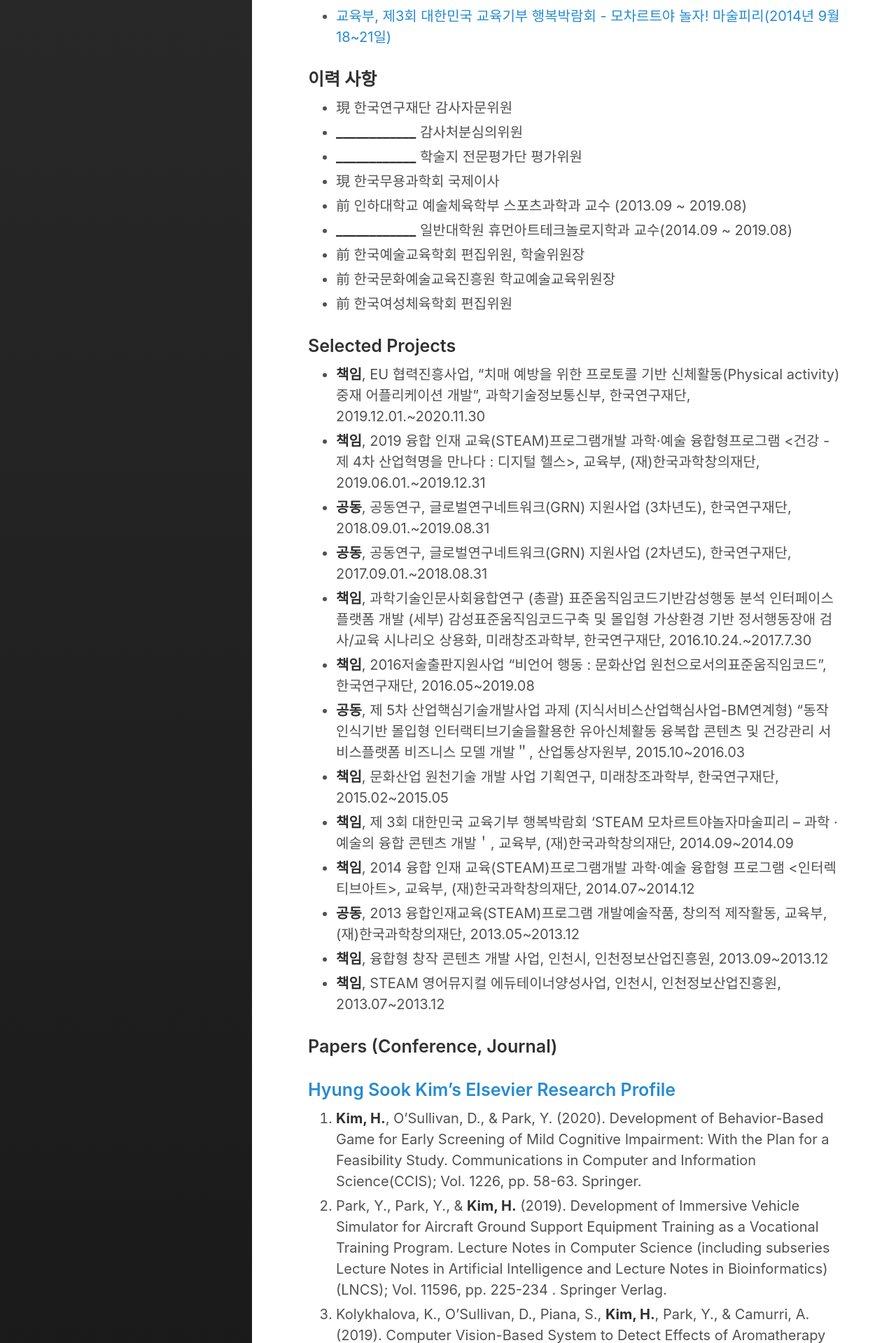
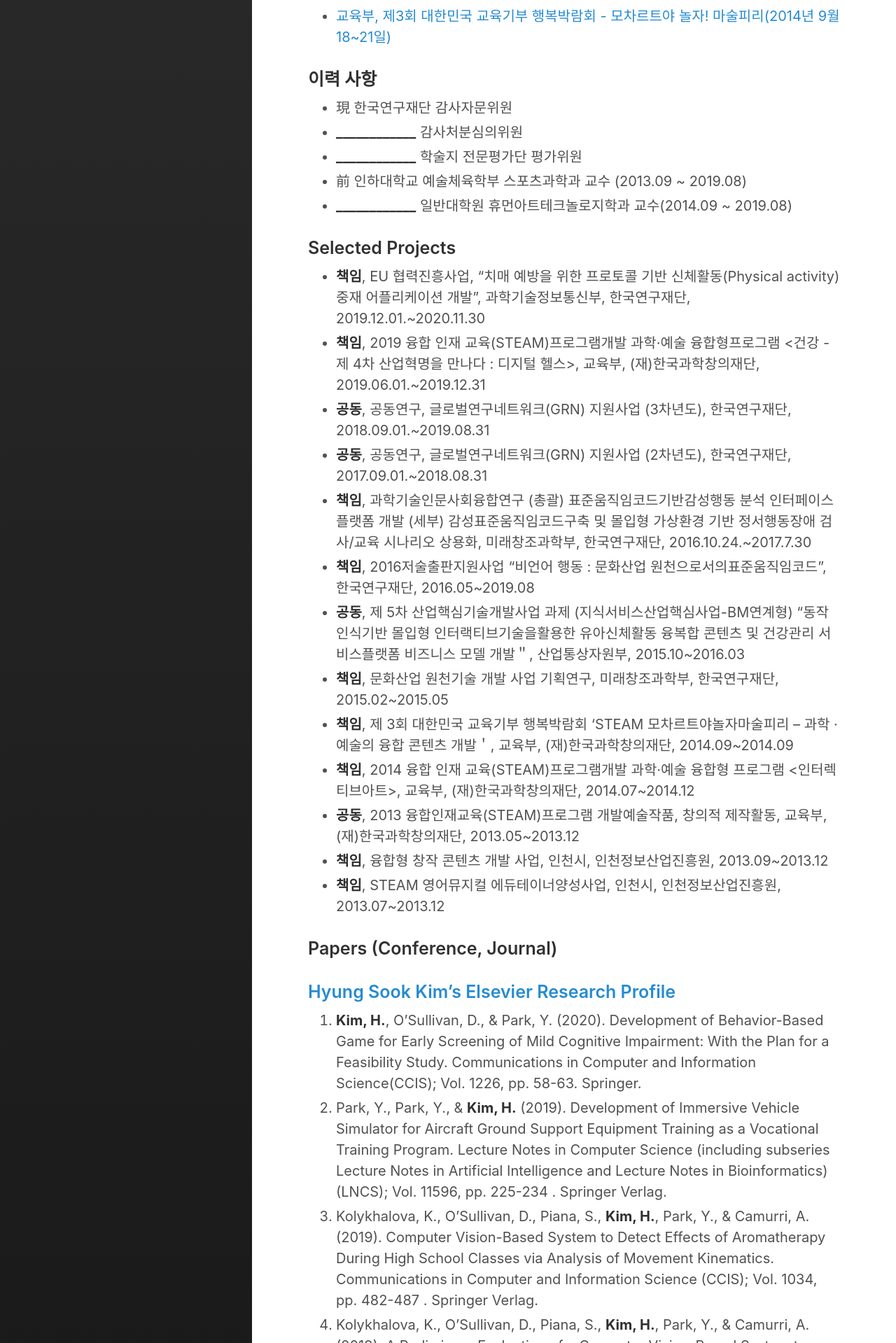
Before and after one commit to Rugger12/hyungsook, a Jekyll site: the page built from _posts/2021-01-07-about-me.md, in a window 1280 px wide. Shown: the part 1385-3304 px from the top of the page at 70% size. Built offline with Jekyll 4.4.1, drawn with Linux system fonts in a browser that asks for light colours; some of the changed text lies outside the part shown.

Commit message:
Update 2021-01-07-about-me.md

```diff
--- a/_posts/2021-01-07-about-me.md
+++ b/_posts/2021-01-07-about-me.md
@@ -36,13 +36,8 @@ excerpt_separator:  <!--more-->
 *  現 한국연구재단	감사자문위원
 *   ____________________________________  감사처분심의위원
 *   ____________________________________  학술지 전문평가단 평가위원
-*  現 한국무용과학회	국제이사
 *  前 인하대학교 예술체육학부 스포츠과학과 교수 (2013.09 ~ 2019.08)
 *  ____________________________________ 일반대학원 휴먼아트테크놀로지학과 교수(2014.09 ~ 2019.08)
-*  前 한국예술교육학회	편집위원, 학술위원장
-*  前 한국문화예술교육진흥원	학교예술교육위원장
-*  前 한국여성체육학회	편집위원
-
 
 <a name="projects"></a>
 ### Selected Projects
```
